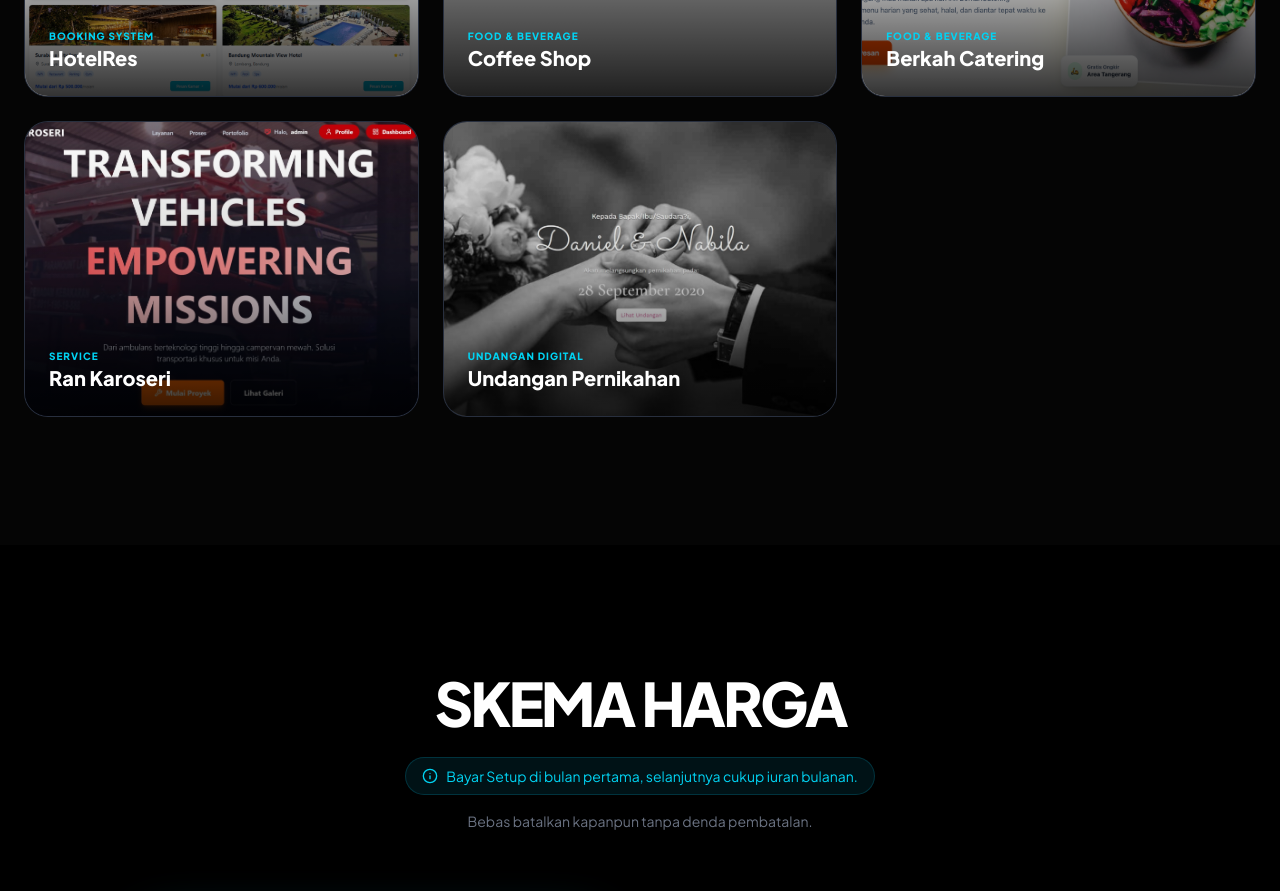
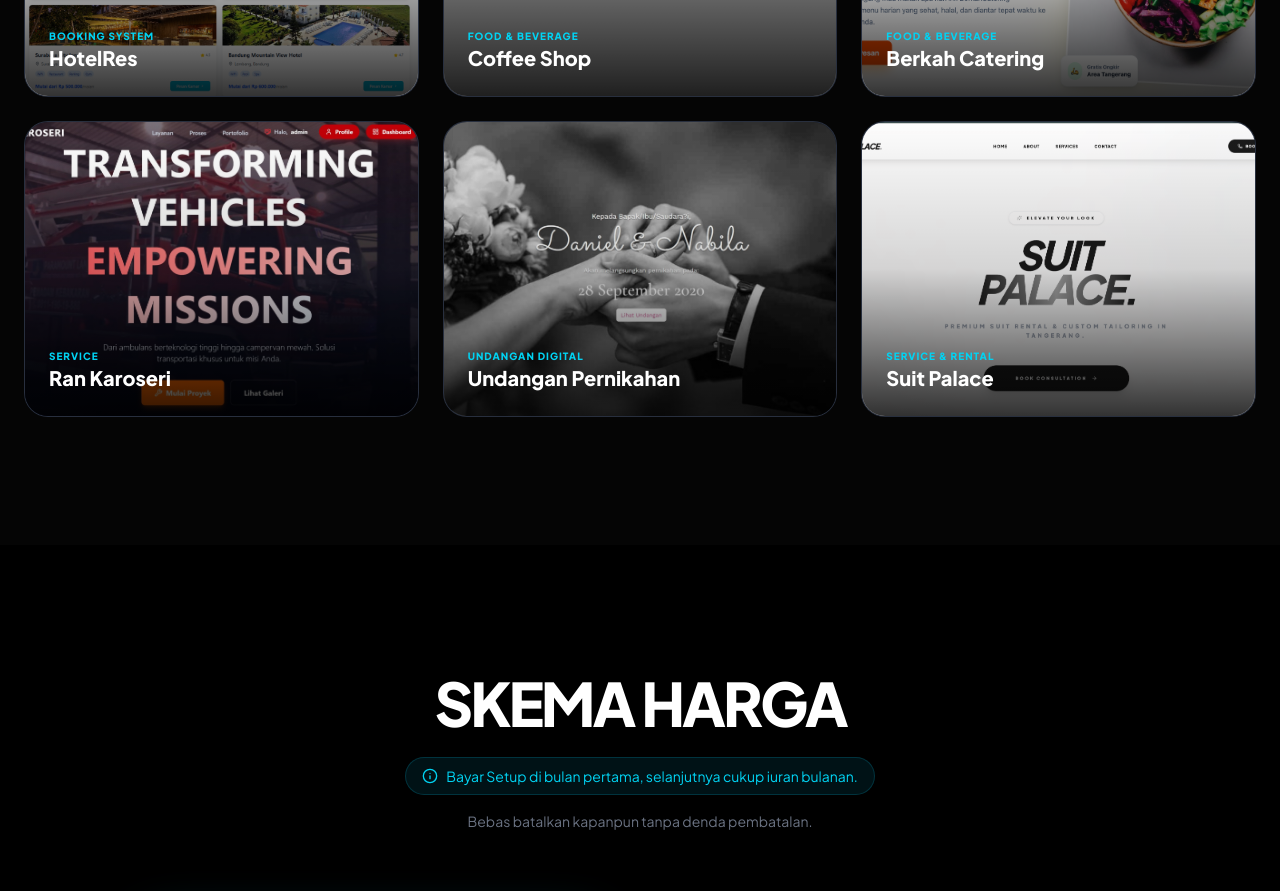
Before and after one commit to Nabilfirdiansyah19/SobatWeb-Portofolio, a React (Vite) app in the folder frontend/: page / in a window 1280 px wide. Shown: the part 1940-2831 px from the top of the page. Built offline with nearby package versions, Linux system fonts and the light colour scheme; grey boxes are pictures that could not be loaded.

Commit message:
Update Gallery.jsx

```diff
--- a/frontend/src/components/Gallery.jsx
+++ b/frontend/src/components/Gallery.jsx
@@ -5,13 +5,15 @@ import coffeeShopImg from '../images/coffeeShop.png';
 import berkahImg from '../images/berkahCatering.png';
 import ranImg from '../images/ranKaroseri.jpeg';
 import undanganImg from '../images/undanganPernikahan.jpeg';
+import suitpalace from '../images/suitpalace.png';
 
 const projects = [
   { id: 1, title: "HotelRes", category: "Booking System", img: hotelResImg },
   { id: 2, title: "Coffee Shop", category: "Food & Beverage", img: coffeeShopImg },
   { id: 3, title: "Berkah Catering", category: "Food & Beverage", img: berkahImg },
   { id: 4, title: "Ran Karoseri", category: "Service", img: ranImg },
-  { id: 5, title: "Undangan Pernikahan", category: "Undangan Digital", img: undanganImg }
+  { id: 5, title: "Undangan Pernikahan", category: "Undangan Digital", img: undanganImg },
+  { id: 6, title: "Suit Palace", category: "Service & Rental", img: suitpalace }
 ];
 
 const Gallery = () => {
```
